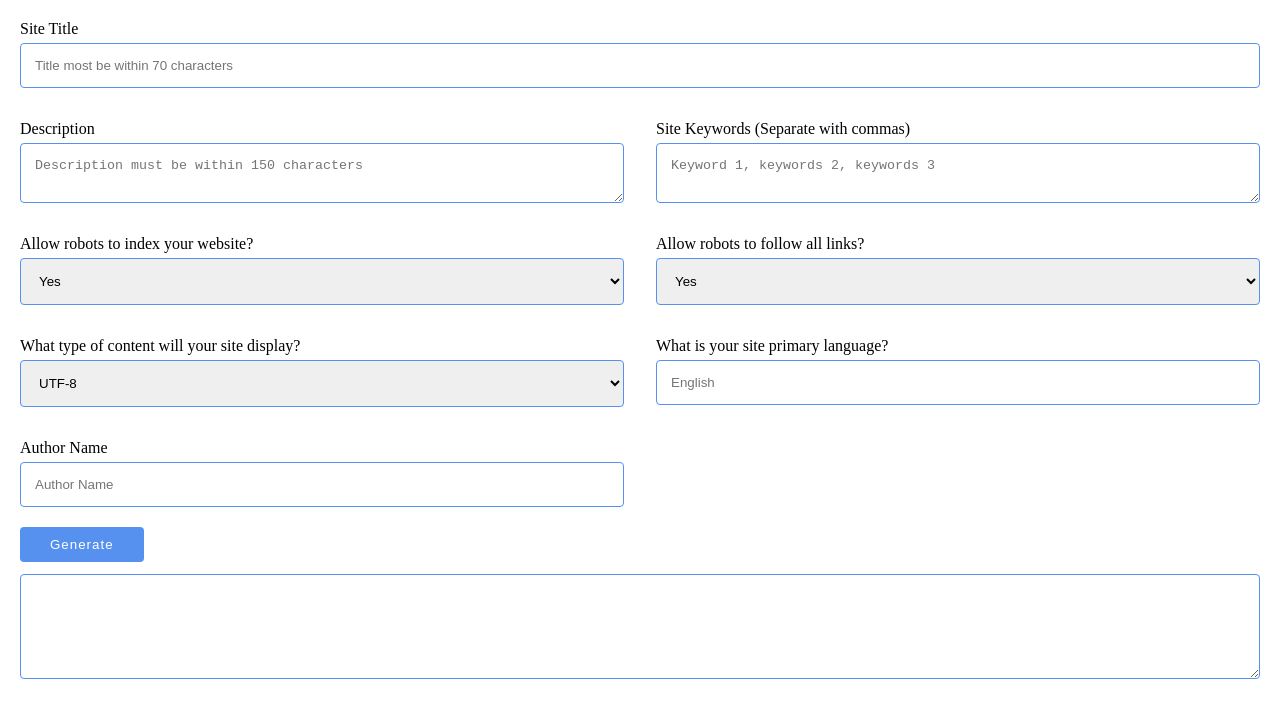
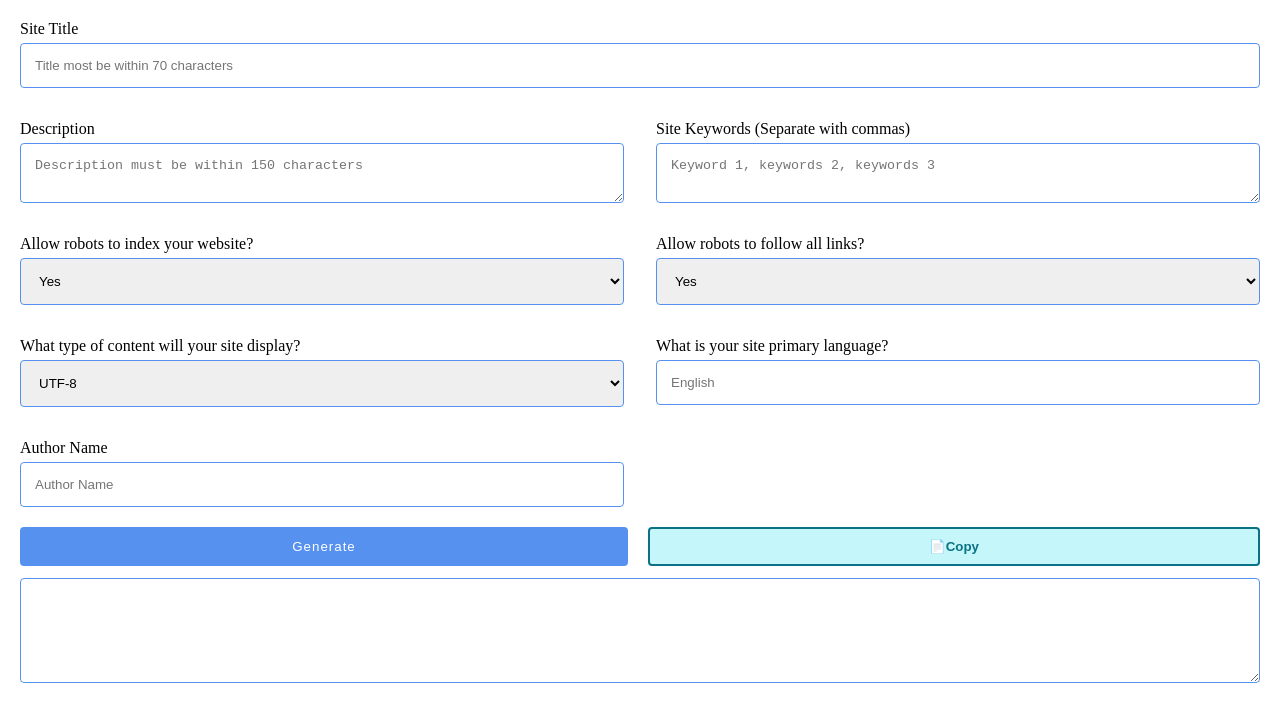
Before and after one commit to kanaiya-valvi/meta-tag-genretor, a plain HTML site: page index.html in a window 1280 px wide. Drawn offline with nearby package versions, Linux system fonts and the light colour scheme.

Commit message:
add to copy-btn

```diff
--- a/css/style.css
+++ b/css/style.css
@@ -57,16 +57,44 @@
   gap: 12px;
   margin: 20px;
 }
-
+.btn-box {
+  display: flex;
+  gap: 20px;
+}
 #genrate-btn {
+  flex: 1;
   padding: 10px 30px;
-  width: min-content;
+  /* width: min-content;
+  min-width: 200px; */
   background-color: #5691f0;
   border: none;
   outline: none;
   color: #fff;
   letter-spacing: 1px;
   border-radius: 4px;
+}
+
+.btn-copy {
+  flex: 1;
+  /* width: min-content;
+  min-width: 200px; */
+  background-color: #c5f6fa;
+  border: none;
+  outline: none;
+  border-radius: 4px;
+  color: #0b7285;
+  border: 2px solid #0b7285;
+  padding: 10px 30px;
+  font-weight: bold;
+  transition: all 0.2s;
+}
+.btn-copy:hover,
+.btn-copy:hover i {
+  color: #000;
+}
+.btn-copy i {
+  color: #0b7285;
+  margin-right: 10px;
 }
 
 @media (max-width: 480px) {
--- a/index.html
+++ b/index.html
@@ -70,8 +70,11 @@
     </div>
 
     <div id="meta-tag">
-        <button id="genrate-btn">Generate</button>
+        <div class="btn-box">
+            <button id="genrate-btn">Generate</button><button class="btn-copy">&#128196;Copy</button>
+        </div>
         <textarea name="" id="genrated-meta-tags" cols="100" rows="5"></textarea>
+
     </div>
 
     <script src="js/main.js"></script>
--- a/js/main.js
+++ b/js/main.js
@@ -42,3 +42,10 @@ $("#genrate-btn").click(() => {
     $("#genrated-meta-tags").val(value);
   }
 });
+
+let btnCopy = document.querySelector(".btn-copy");
+btnCopy.addEventListener("click", () => {
+  let txt = document.querySelector("#genrated-meta-tags");
+  txt.select();
+  document.execCommand("Copy");
+});
```
